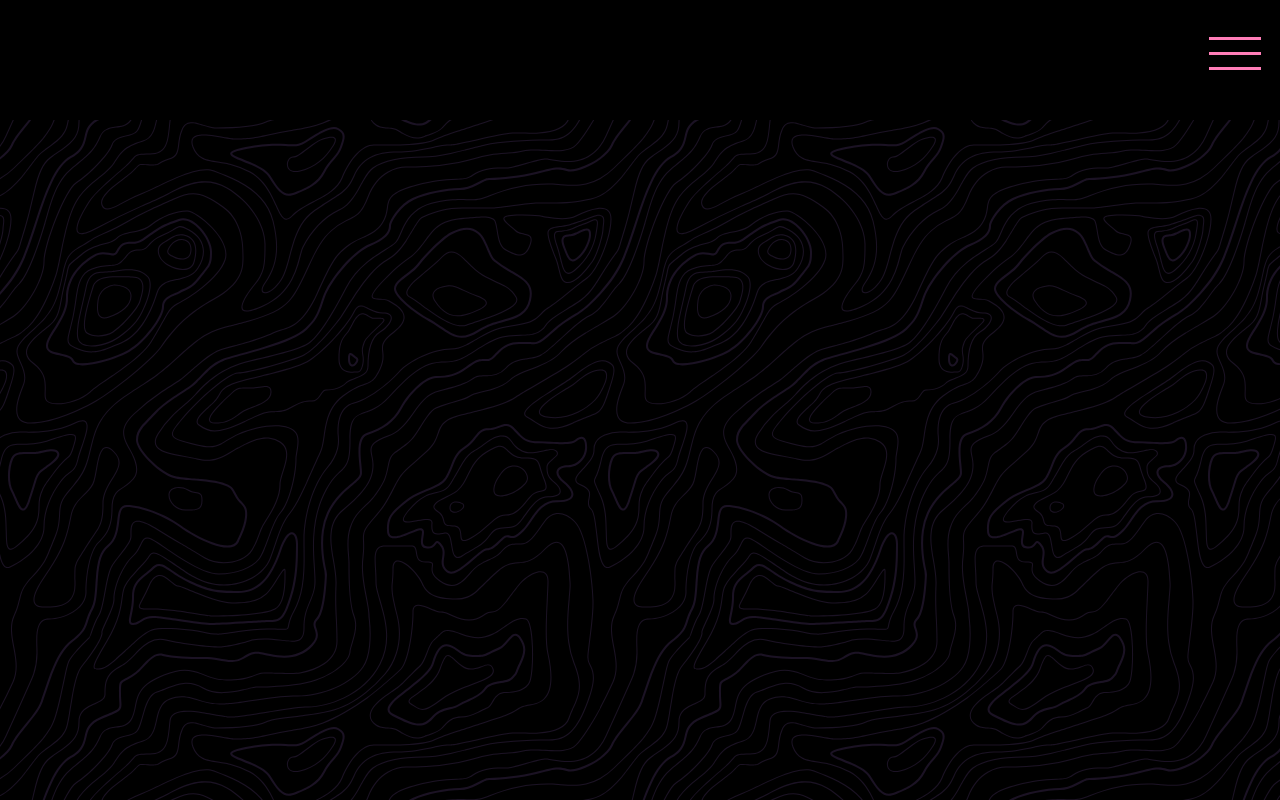
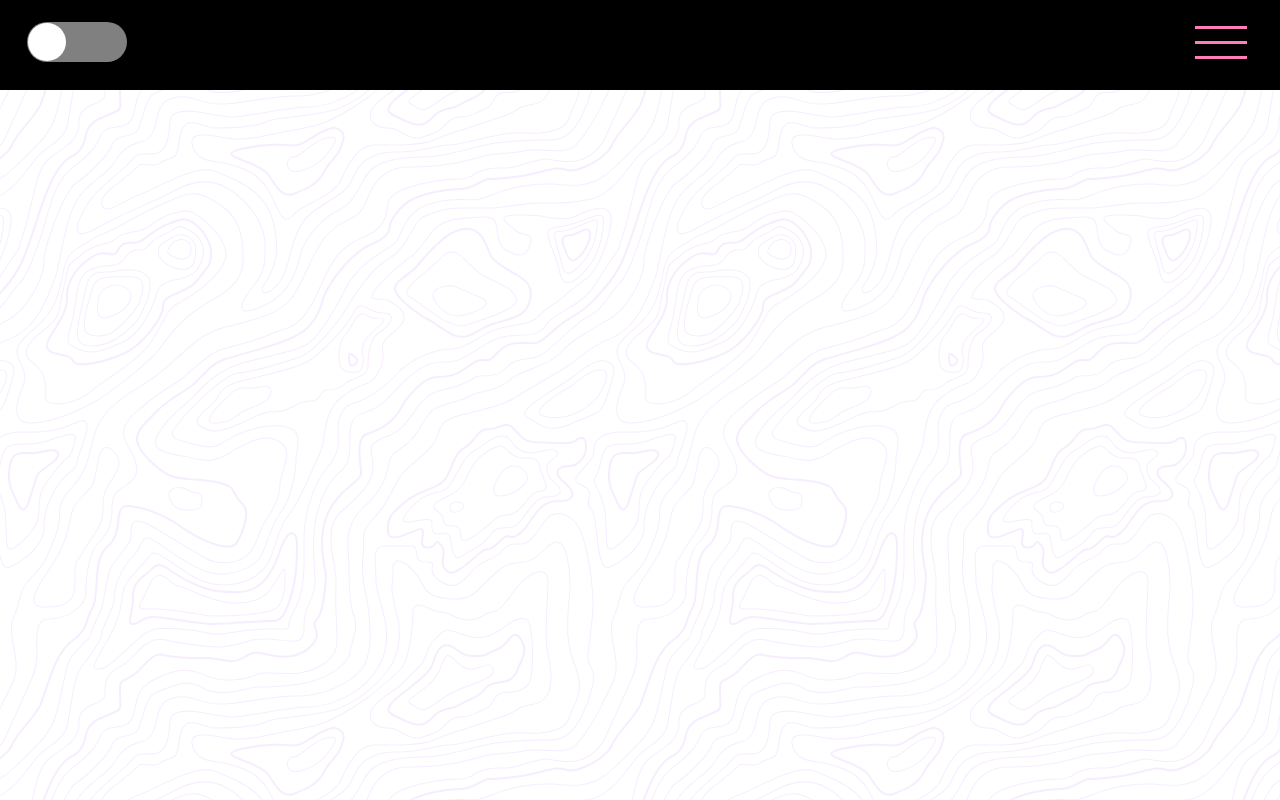
Before and after one commit to bearguns/smb-2.0, a React (Create React App) app: page / in a window 1280 px wide. Built offline with nearby package versions, Linux system fonts and the light colour scheme.

Commit message:
implements theme toggle switch

```diff
--- a/src/App.js
+++ b/src/App.js
@@ -3,35 +3,28 @@ import styled, { ThemeProvider } from "styled-components";
 import lightTheme from "./themes/light.js";
 import darkTheme from "./themes/dark.js";
 import Navbar from "./components/navbar/Navbar.js";
-
-const Container = styled.div`
-  background-color: ${props => props.theme.colors.background};
-  background: ${props => props.theme.background};
-  background-attachment: fixed;
-  height: 100vh;
-  transition: background-color 0.25s ease-in-out;
-  width: 100%;
-`;
+import Container from "./Container.js";
 
 function App() {
   const themes = {
     light: lightTheme,
     dark: darkTheme
   };
-  const [theme, setTheme] = useState(themes.dark);
+  const [theme, setTheme] = useState(themes.light);
+  const [activeThemeName, setActiveThemeName] = useState("light");
   const toggleTheme = () => {
     if (theme === themes.light) {
+      setActiveThemeName("dark");
       return setTheme(themes.dark);
     }
+    setActiveThemeName("light");
     return setTheme(themes.light);
   };
 
   return (
     <ThemeProvider theme={theme}>
       <Container>
-        <Navbar />
-
-        <button onClick={toggleTheme}>Switch Theme</button>
+        <Navbar toggleTheme={toggleTheme} activeThemeName={activeThemeName} />
       </Container>
     </ThemeProvider>
   );
--- /dev/null
+++ b/src/Container.js
@@ -0,0 +1,33 @@
+import React from "react";
+import styled, { createGlobalStyle } from "styled-components";
+
+const Container = styled.div`
+  background-color: ${props => props.theme.colors.background};
+  background: ${props => props.theme.background};
+  background-attachment: fixed;
+  height: 100vh;
+  transition: background-color 0.25s ease-in-out;
+  width: 100%;
+`;
+
+const GlobalStyle = createGlobalStyle`
+html {
+  box-sizing: border-box;
+}
+
+*,
+*:before,
+*:after {
+  box-sizing: inherit;
+}
+`;
+export default function ThemeContainer(props) {
+  const { theme, children } = props;
+
+  return (
+    <React.Fragment>
+      <GlobalStyle />
+      <Container theme={theme}>{children}</Container>
+    </React.Fragment>
+  );
+}
--- a/src/components/ThemeToggle.js
+++ b/src/components/ThemeToggle.js
@@ -1,5 +1,61 @@
 import React from "react";
 import styled from "styled-components";
 
-const Toggle = styled.button`
+const Toggle = styled.div`
+  position: relative;
 `;
+
+const Label = styled.label`
+  position: absolute;
+  top: 0;
+  left: 0;
+  cursor: pointer;
+  width: 100px;
+  height: 40px;
+  background-color: ${props => props.theme.colors.darkGray};
+  border-radius: 100px;
+  z-index: 2;
+  &:after {
+    content: "";
+    position: absolute;
+    display: block;
+    width: 38px;
+    height: 38px;
+    margin: 1px;
+    background-color: #ffffff;
+    border-radius: 90px;
+    transition: 0.25s;
+  }
+`;
+
+const Checkbox = styled.input.attrs({ type: "checkbox" })`
+  position: relative;
+  opacity: 0;
+  z-index: 1;
+  width: 100px;
+  height: 40px;
+  visibility: hidden;
+  &:checked + ${Label} {
+    background-color: ${props => props.theme.colors.teal};
+    &::after {
+      content: "";
+      margin-left: 60px;
+      transition: 0.25s;
+    }
+  }
+`;
+
+export default function ThemeToggle(props) {
+  const { theme, toggleTheme, activeThemeName } = props;
+  console.log(activeThemeName);
+  return (
+    <Toggle theme={theme}>
+      <Checkbox
+        theme={theme}
+        checked={activeThemeName === "dark" ? "checked" : ""}
+        readOnly
+      ></Checkbox>
+      <Label theme={theme} onClick={toggleTheme}></Label>
+    </Toggle>
+  );
+}
--- a/src/components/navbar/Navbar.js
+++ b/src/components/navbar/Navbar.js
@@ -1,5 +1,6 @@
 import React, { useState } from "react";
 import styled from "styled-components";
+import ThemeToggle from "../ThemeToggle";
 import NavBarMenuButton from "./NavbarMenuButton";
 import NavBarMenu from "./NavbarMenu";
 
@@ -10,9 +11,13 @@ const Navbar = styled.nav`
   height: 90px;
   background-color: #000000;
   padding: 15px 27px;
+  display: flex;
+  justify-content: space-between;
+  align-items: center;
 `;
 
-export default function StyledNavbar() {
+export default function StyledNavbar(props) {
+  const { toggleTheme, activeThemeName } = props;
   const [menuOpen, setMenuOpen] = useState(false);
   const toggleMenu = () => {
     return setMenuOpen(!menuOpen);
@@ -20,6 +25,10 @@ export default function StyledNavbar() {
 
   return (
     <Navbar>
+      <ThemeToggle
+        toggleTheme={toggleTheme}
+        activeThemeName={activeThemeName}
+      />
       <NavBarMenuButton open={menuOpen} handleMenuButtonClick={toggleMenu} />
       <NavBarMenu open={menuOpen} />
     </Navbar>
--- a/src/components/navbar/NavbarMenu.js
+++ b/src/components/navbar/NavbarMenu.js
@@ -4,7 +4,6 @@ import NavbarMenuBackground from "./NavbarMenuBackground";
 import NavbarMenuLinks from "./NavbarMenuLinks";
 
 const Menu = styled.div`
-  height: 100%;
   margin: 0 auto;
   z-index: 3;
   display: ${props => (props.open ? "flex" : "none")};
--- a/src/components/navbar/NavbarMenuBackground.js
+++ b/src/components/navbar/NavbarMenuBackground.js
@@ -8,9 +8,13 @@ const Background = styled.div`
   background: ${props => props.theme.colors.background};
   opacity: 0.75;
   position: absolute;
-  top: 95px;
+  top: 90px;
   left: 0;
   z-index: 2;
+  display: flex;
+  flex-direction: column;
+  justify-content: space-around;
+  align-items: center;
 `;
 
 export default function NavbarMenuBackground(props) {
--- a/src/components/navbar/NavbarMenuButton.js
+++ b/src/components/navbar/NavbarMenuButton.js
@@ -2,11 +2,11 @@ import React, { useState } from "react";
 import styled from "styled-components";
 
 const NavBarButton = styled.button`
-  position: absolute;
-  right: 67px;
   height: 64px;
   width: 64px;
   background: transparent;
+  display: flex;
+  flex-direction: column;
   border: none;
   cursor: pointer;
   &:focus {
```
Also changed, not shown: src/themes/dark.js, src/themes/light.js.
